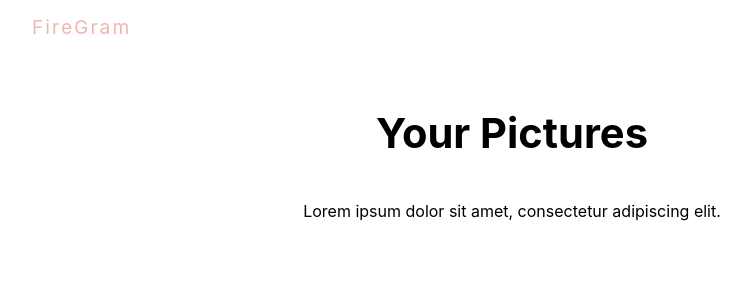
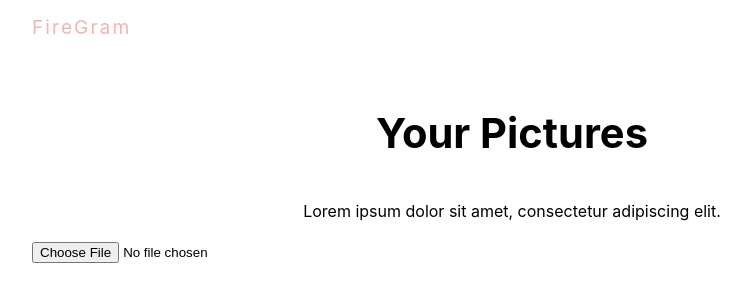
Before and after one commit to dantan380/photoLog, a React (Vite) app: page / in a window 1280 px wide. Shown: the top 302 px of the page, without its empty margins (128-879 px from the left). Built offline with nearby package versions, Linux system fonts and the light colour scheme.

Commit message:
Create base upload form component.

```diff
--- a/src/App.jsx
+++ b/src/App.jsx
@@ -1,10 +1,12 @@
 import './App.css'
 import Title from './components/Title'
+import PhotoUploadForm from './components/photoUploadForm';
 
 function App() {
   return (
     <div className='App'>
       <Title/>
+      <PhotoUploadForm/>
     </div>
   );
 }
--- /dev/null
+++ b/src/components/PhotoUploadForm.jsx
@@ -0,0 +1,9 @@
+const PhotoUploadForm = () => {
+  return (
+    <form>
+      <input type="file"/>
+    </form>
+  )
+};
+
+export default PhotoUploadForm;
```
